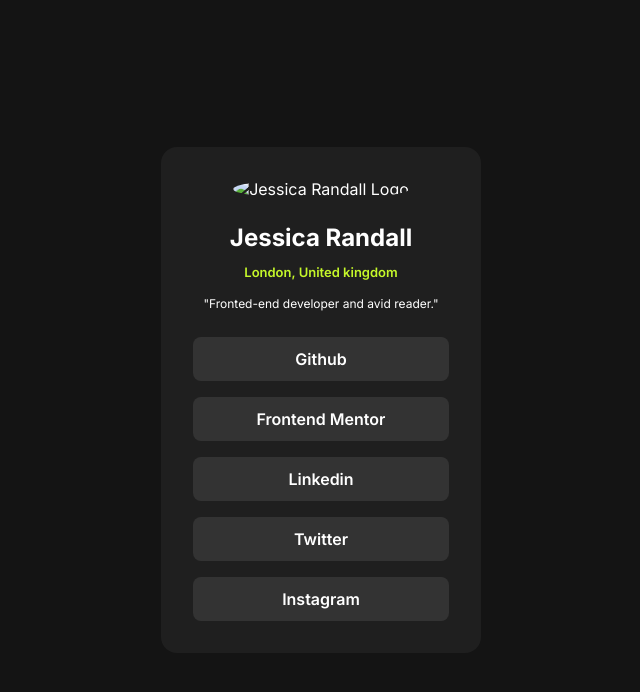
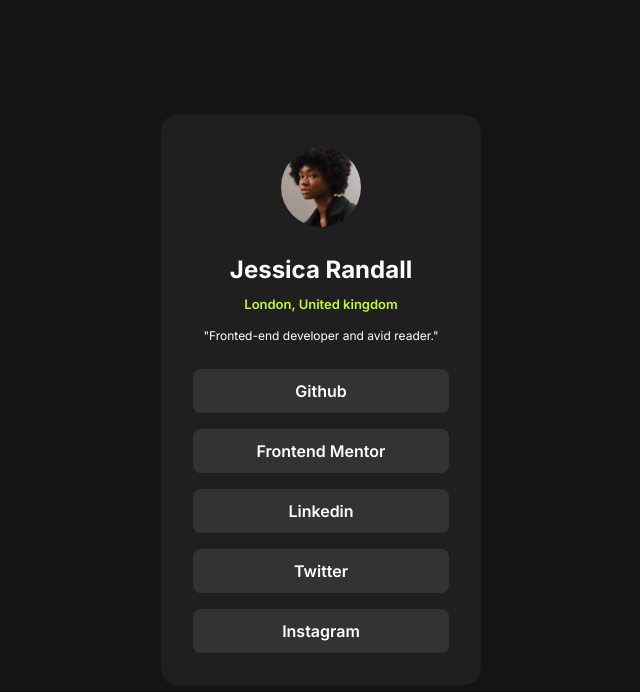
Before and after one commit to mohamedibrahimx123/Social-links-profile, a plain HTML site: page index.html in a window 1280 px wide. Shown: the whole page, without its empty margins (319-959 px from the left). Drawn offline with Linux system fonts and the light colour scheme.

Commit message:
Update index.html

```diff
--- a/index.html
+++ b/index.html
@@ -9,7 +9,7 @@
   <body>
     <main class="profile-card">
       <img
-        src="/Css/images/avatar-jessica.jpeg"
+        src="images/avatar-jessica.jpeg"
         alt="Jessica Randall Logo"
         class="img-profile"
       />
```
